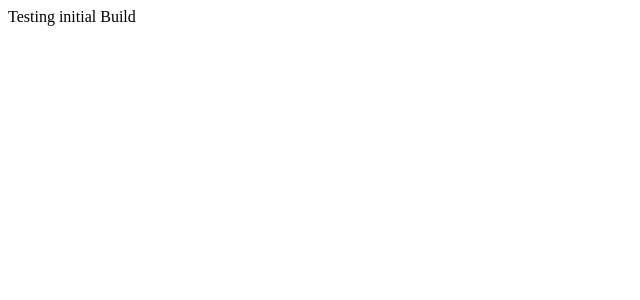
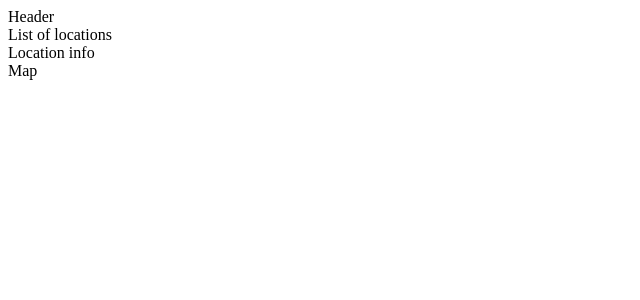
Before and after one commit to Arntit-Zonia/google-maps-travel-guide, a React (Create React App) app: page / in a window 1280 px wide. Shown: the top 300 px of the page, without its empty margins (0-640 px from the left). Built offline with nearby package versions, Linux system fonts and the light colour scheme.

Commit message:
Created base folder structure

```diff
--- a/src/App.js
+++ b/src/App.js
@@ -1,7 +1,18 @@
 import React from "react";
+import Header from "./components/header/Header";
+import ListOfLocations from "./components/list-of-locations/ListOfLocations";
+import LocationInfo from "./components/location-info/LocationInfo";
+import Map from "./components/map/Map";
 
 const App = () => {
-    return <div className="app">Testing initial Build</div>;
+    return (
+        <div className="app">
+            <Header />
+            <ListOfLocations />
+            <LocationInfo />
+            <Map />
+        </div>
+    );
 };
 
 export default App;
--- /dev/null
+++ b/src/components/header/Header.js
@@ -0,0 +1,7 @@
+import React from "react";
+
+const Header = () => {
+    return <div className="header">Header</div>;
+};
+
+export default Header;
--- /dev/null
+++ b/src/components/list-of-locations/ListOfLocations.js
@@ -0,0 +1,7 @@
+import React from "react";
+
+const ListOfLocations = () => {
+    return <div className="list-of-locations">List of locations</div>;
+};
+
+export default ListOfLocations;
--- /dev/null
+++ b/src/components/location-info/LocationInfo.js
@@ -0,0 +1,7 @@
+import React from "react";
+
+const LocationInfo = () => {
+    return <div className="location-info">Location info</div>;
+};
+
+export default LocationInfo;
--- /dev/null
+++ b/src/components/map/Map.js
@@ -0,0 +1,7 @@
+import React from "react";
+
+const Map = () => {
+    return <div className="map">Map</div>;
+};
+
+export default Map;
```
Also changed, not shown: src/css/styles.css (added).
